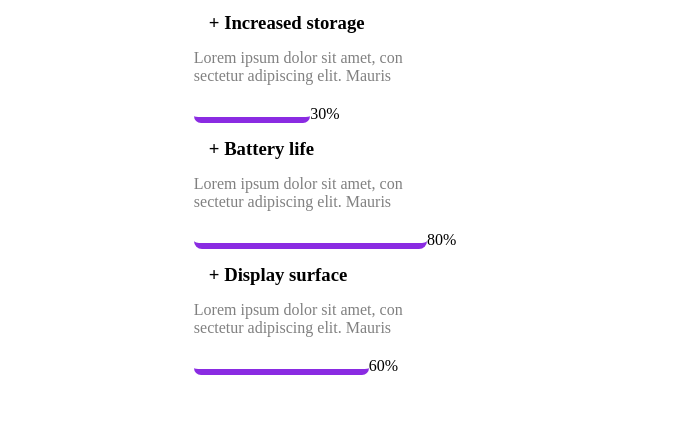
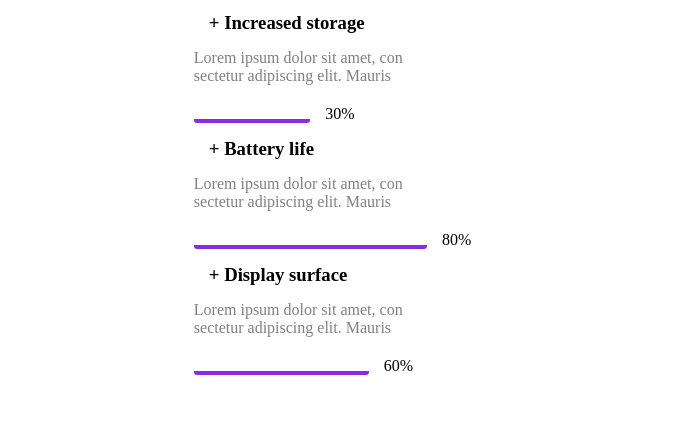
Before and after one commit to RashidBaghirov/Jevely-practice, a plain HTML site: page index.html in a window 1280 px wide. Shown: the part 2994-3419 px from the top of the page, 0-681 px from the left. Drawn offline with Linux system fonts and the light colour scheme; grey boxes are pictures that could not be loaded; a web font is replaced by a local one.

Commit message:
percent changed

```diff
--- a/assets/style.css
+++ b/assets/style.css
@@ -327,6 +327,7 @@ body #third-page .second-part .text-image .text .title{
 }
 body #third-page .second-part .text-image .text{
     margin-top: 10px;
+
 }
 body #third-page .second-part .text-image .text p{
     color: grey;
@@ -334,15 +335,14 @@ body #third-page .second-part .text-image .text p{
 }
 
 body #third-page .second-part .text-image .text .line1 p{
-
-    border-bottom: 6px solid blueviolet;
-    border-radius:7px;
+    border-bottom: 4px solid blueviolet;
+    border-radius:3px;
     width: 30%;
     margin-top: 20px;
 }
 body #third-page .second-part .text-image .text .line2 p{
-    border-bottom: 6px solid blueviolet;
-    border-radius:8px;
+    border-bottom: 4px solid blueviolet;
+    border-radius:3px;
     width: 60%;
     margin-top: 20px;
 }
@@ -350,12 +350,14 @@ body #third-page .second-part .text-image .text .line{
     display: flex;
 }
 body #third-page .second-part .text-image .text .line span{
+    display: inline-block;
   margin-top: 20px;
+  margin-left: 15px;
 }
 
 body #third-page .second-part .text-image .text .line3 p{
-    border-bottom: 6px solid blueviolet;
-    border-radius:7px;
+    border-bottom: 4px solid blueviolet;
+    border-radius:3px;
     width: 45%;
     margin-top: 20px;
 }
```
